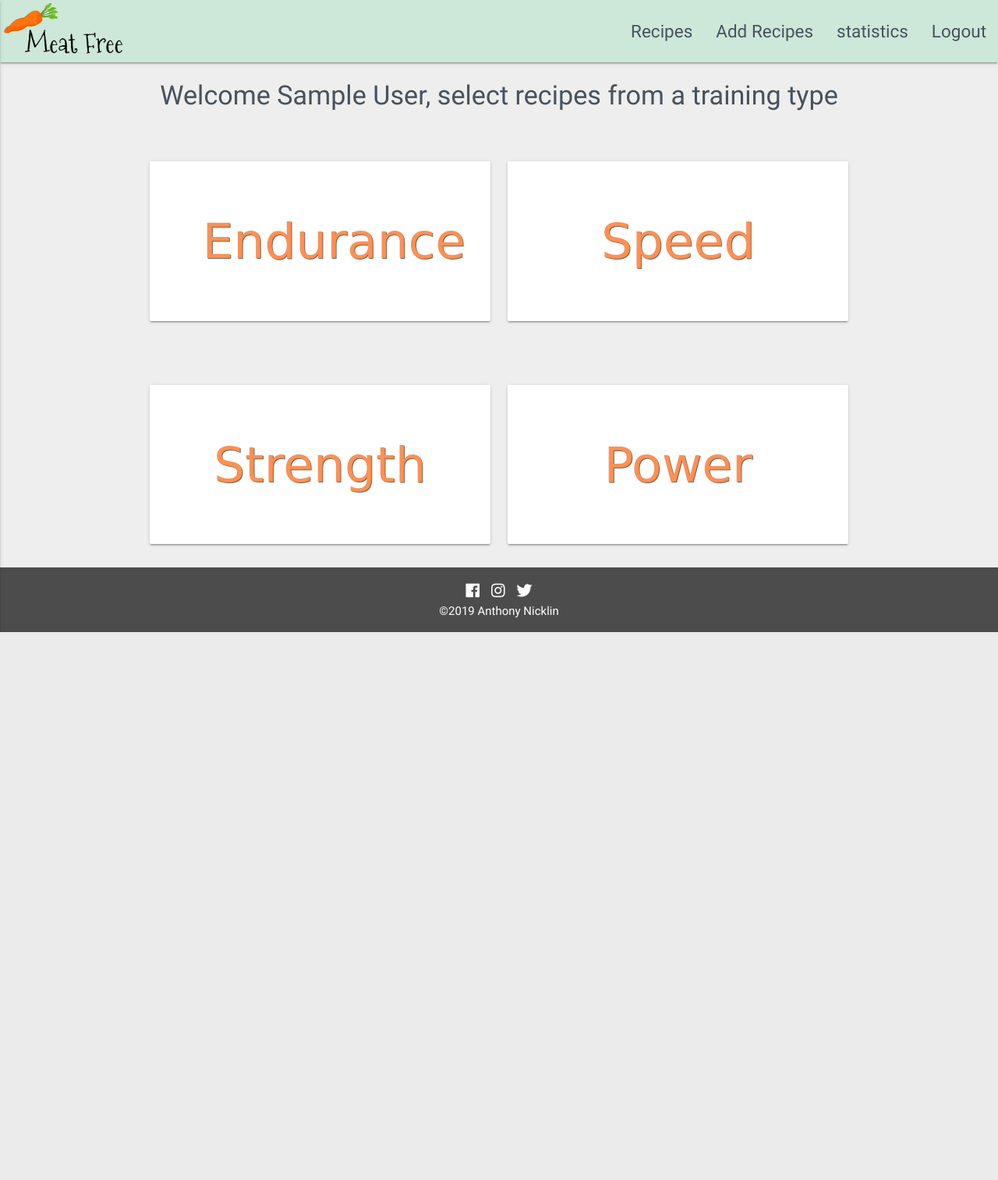
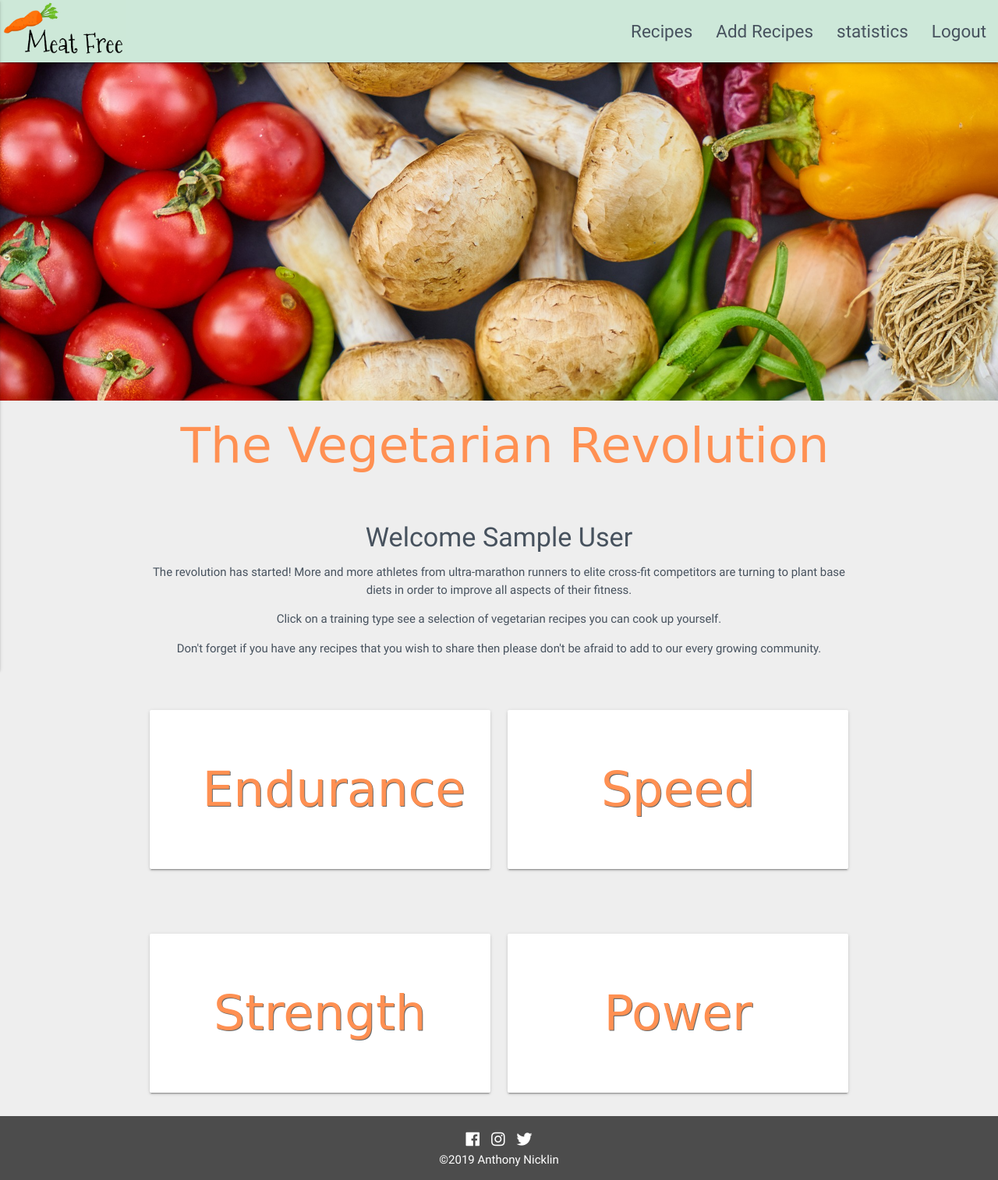
Before and after one commit to AnthonyNicklin/meat-free, a Flask app: page /get_types in a window 1280 px wide. Shown: the whole page at 78% size. Before the commit the page ends 811 px from the top, so only its background shows below. Run offline with Flask 2, Linux system fonts and the light colour scheme; the visitor is signed in with stand-in values (Sample User, id 1); some libraries are stand-ins or nearby versions; some web fonts are replaced.

Commit message:
Styling improved with some more content added plus new image

```diff
--- a/app/templates/get_types.html
+++ b/app/templates/get_types.html
@@ -1,9 +1,31 @@
 {% extends 'base.html' %}
+
+{% block landing %}
+
+<div id="test-landing" style="background:url(/static/images/mushrooms.jpg) center / cover no-repeat;"></div>
+
+{% endblock %}
 
 {% block content %}
 
 <br>
-<h4 class="center-align">Welcome {{ session.name.title() }}, select recipes from a training type</h4>
+<h1 class="mountain_font text-orange center-align">The Vegetarian Revolution</h1>
+<br>
+
+<div class="row">
+    <div class="col s12 center-align">
+        <h4>Welcome {{ session.name.title() }}</h4>
+
+        <p>The revolution has started! More and more athletes from ultra-marathon runners to elite cross-fit competitors
+        are turning to plant base diets in order to improve all aspects of their fitness.</p>
+
+        <p>Click on a training type see a selection of vegetarian recipes you can cook up yourself.</p>
+
+        <p>Don't forget if you have any recipes that you wish to share then please don't be afraid to add to our
+            every growing community.</p>
+
+    </div>
+</div>
 
 <div class="row">
     <div class="col s12 m6">
```
